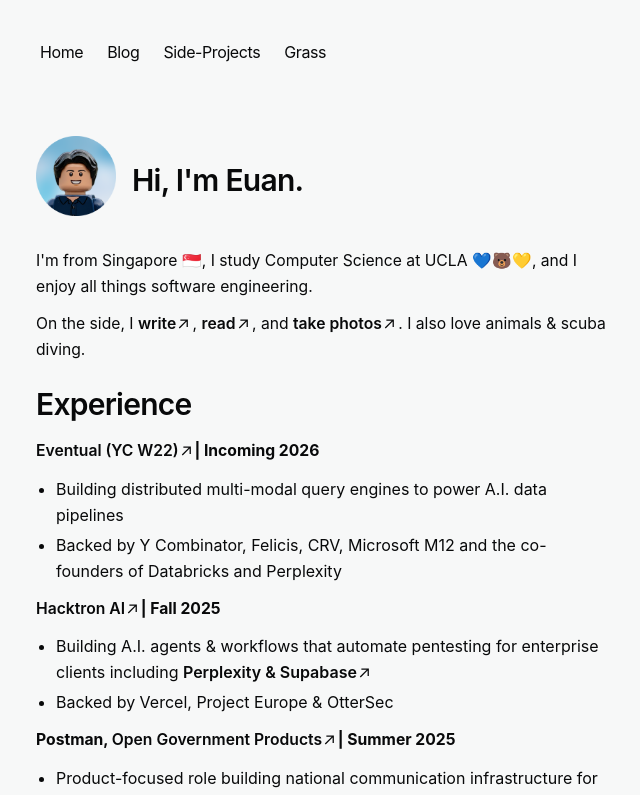
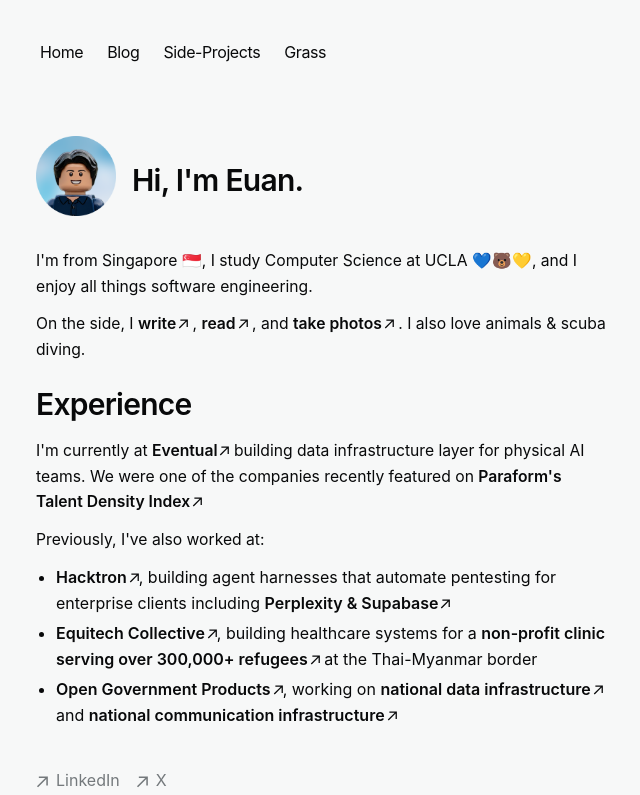
Before and after one commit to euanlimzx/Next.js-Markdown-Blog-Boilerplate, a Next.js app: page / in a window 1280 px wide. Shown: the top 795 px of the page, without its empty margins (316-956 px from the left). Built offline with nearby package versions, Linux system fonts and the light colour scheme.

Commit message:
updated copy

```diff
--- a/app/blog/table-of-contents.tsx
+++ b/app/blog/table-of-contents.tsx
@@ -20,7 +20,7 @@
           >
             <a
               href={`#${item.slug}`}
-              className="no-underline text-neutral-700 hover:text-black dark:text-neutral-300 dark:hover:text-white link-underline font-medium"
+              className="text-neutral-700 hover:text-black dark:text-neutral-300 dark:hover:text-white link-underline font-medium"
             >
               {item.text}
             </a>
--- a/app/components/mdx.tsx
+++ b/app/components/mdx.tsx
@@ -58,7 +58,7 @@
     </span>
   );
 
-  if (href.includes("#")) {
+  if (href.startsWith("#")) {
     return <a href={href}>{linkContent}</a>;
   }
 
--- a/app/content/home.md
+++ b/app/content/home.md
@@ -4,25 +4,10 @@
 
 ### Experience
 
-**[Eventual (YC W22)](https://www.eventual.ai/) | Incoming 2026**
+I'm currently at [Eventual](https://www.eventual.ai/) building data infrastructure layer for physical AI teams. We were one of the companies recently featured on [Paraform's Talent Density Index](https://www.paraform.com/talent-density-index)
 
-- Building distributed multi-modal query engines to power A.I. data pipelines
-- Backed by Y Combinator, Felicis, CRV, Microsoft M12 and the co-founders of Databricks and Perplexity
+Previously, I've also worked at:
 
-**[Hacktron AI](https://www.hacktron.ai/) | Fall 2025**
-
-- Building A.I. agents & workflows that automate pentesting for enterprise clients including [Perplexity & Supabase](https://www.hacktron.ai/#testimonials)
-- Backed by Vercel, Project Europe & OtterSec
-
-**Postman, [Open Government Products](https://reports.open.gov.sg/products) | Summer 2025**
-
-- Product-focused role building national communication infrastructure for the Singaporean government
-- Built internal tooling that enabled the company to automate & run its largest ever research study
-
-**[Equitech Collective](https://www.equity.tech/) | Winter, Spring 2025**
-
-- Built healthcare systems for a non-profit clinic serving over 300,000+ refugees at the Thai-Myanmar border
-
-**[data.gov.sg](http://data.gov.sg), Open Government Products | Summer 2024**
-
-- Worked on national data infrastructure where we aggregate, host & serve data to enterprise clients like Google Maps & Mapbox
+- [Hacktron](https://www.hacktron.ai), building agent harnesses that automate pentesting for enterprise clients including [Perplexity & Supabase](https://www.hacktron.ai/#testimonials)
+- [Equitech Collective](https://www.equity.tech), building healthcare systems for a [non-profit clinic serving over 300,000+ refugees](https://www.equity.tech/work/e-health-records) at the Thai-Myanmar border
+- [Open Government Products](https://open.gov.sg), working on [national data infrastructure](http://data.gov.sg) and [national communication infrastructure](https://reports.open.gov.sg/postman/overview)
--- a/app/content/sideprojects.md
+++ b/app/content/sideprojects.md
@@ -6,9 +6,7 @@
 
 **[makemenotes.com](https://makemenotes.com)**
 
-- Convert Youtube videos and lecture transcripts into organized study notes
-- I lowkey never launched this publicly because I felt like I should gatekeep it
-- Used by students from Duke-NUS, NUS medical school, and UCLA
+- Turn your lecture transcripts & youtube videos into study notes
 
 **[Warm Fuzzy Feelings](https://warmfuzzyfeelings.org)**
 
@@ -20,7 +18,7 @@
 
 **[ProjectJC](https://projectjc.com)**
 
-- I built an ed-tech platform used by over 3000+ students in Singapore.
+- I built an ed-tech platform used by over 4000+ students in Singapore.
 
 **[UCLA Meal Swipes](https://x.com/euanlimzx/status/2008438684094439783)**
 
--- a/app/global.css
+++ b/app/global.css
@@ -141,7 +141,7 @@
   padding-left: 0;
 }
 
-.prose nav[aria-label="Table of contents"] a {
+.prose nav[aria-label="Table of contents"] a:not(.link-underline) {
   text-decoration: none;
 }
 
@@ -183,21 +183,16 @@
   text-wrap: balance;
 }
 
-.link-underline {
-  position: relative;
+.link-underline,
+.prose a.link-underline {
+  text-decoration-line: underline;
+  text-decoration-color: transparent;
+  text-underline-offset: 2px;
+  text-decoration-thickness: 1px;
+  transition: text-decoration-color 0.2s ease;
 }
 
-.link-underline::after {
-  content: "";
-  position: absolute;
-  left: 0;
-  bottom: 0;
-  width: 100%;
-  height: 1px;
-  background-color: currentColor;
-  opacity: 0;
+.link-underline:hover,
+.prose a.link-underline:hover {
+  text-decoration-color: currentColor;
 }
-
-.link-underline:hover::after {
-  opacity: 1;
-}
```
